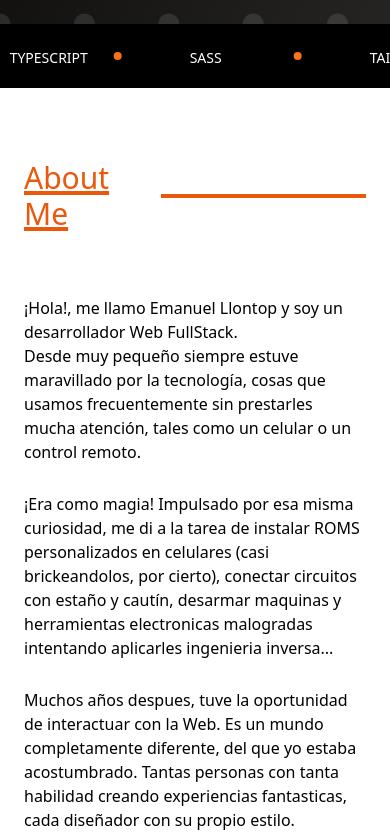
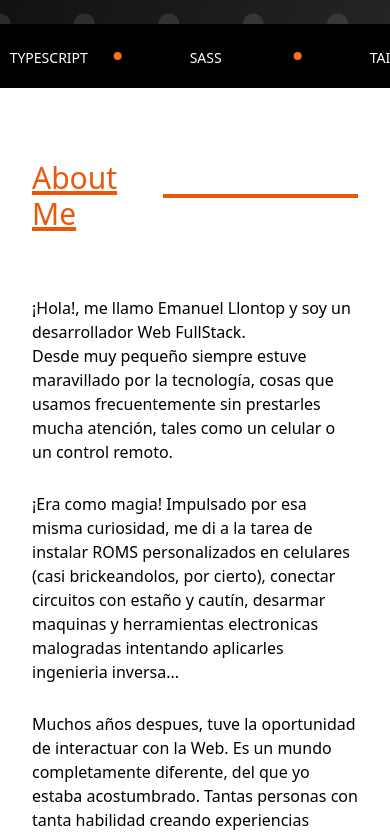
Before and after one commit to WillAvatec/portfolio, a React (Vite) app: page / in a window 390 px wide. Shown: the part 820-1656 px from the top of the page. Built offline with nearby package versions, Linux system fonts and the light colour scheme.

Commit message:
style: Increase paddingX in About Section

```diff
--- a/src/components/About/About.tsx
+++ b/src/components/About/About.tsx
@@ -7,7 +7,7 @@ function About() {
       <div className="relative bg-black pointer-events-none select-none text-white w-[105%] py-2 mb-10">
         <SkillsCarousel />
       </div>
-      <div className="w-[1250px] max-w-full mx-auto sm:px-16 sm:py-12 px-6 py-8">
+      <div className="w-[1250px] max-w-full mx-auto sm:px-16 sm:py-12 px-8 py-8">
         <div className="flex flex-row items-center gap-5 mb-8">
           <h3 className="text-3xl underline decoration-4  text-orange-600">
             About Me
```
